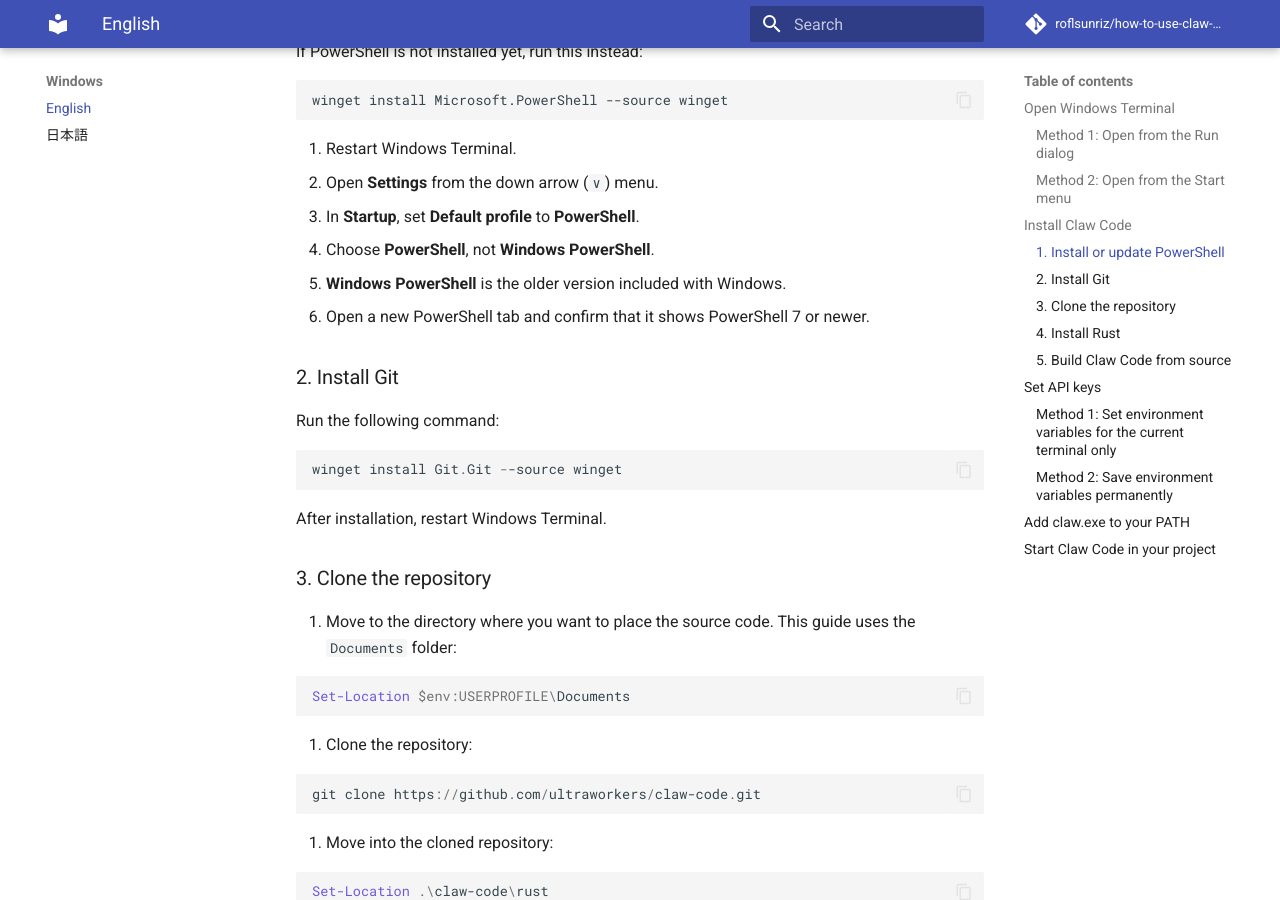
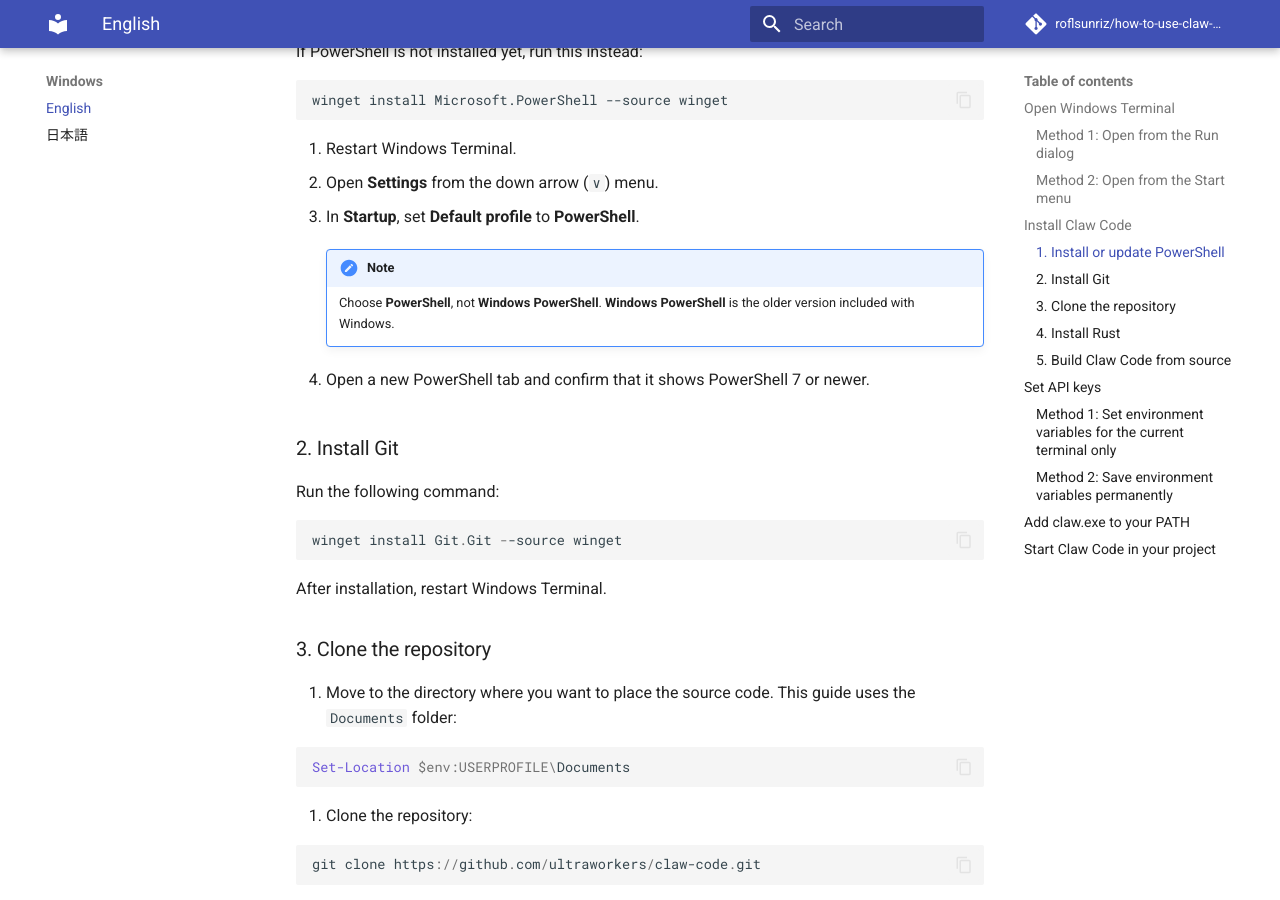
Before and after one commit to roflsunriz/how-to-use-claw-code, an MkDocs documentation site: the page built from docs/USAGE-en-US-win.md, in a window 1280 px wide and 900 px high, scrolled down 1092 px. Built offline with MkDocs 1.6.1 and Material for MkDocs 9.7.7, drawn with Linux system fonts in a browser that asks for light colours; comment, search, counter and statistics services are not loaded.

```diff
--- a/docs/USAGE-en-US-win.md
+++ b/docs/USAGE-en-US-win.md
@@ -67,8 +67,11 @@ You can use any of the following methods.
 3. Restart Windows Terminal.
 4. Open **Settings** from the down arrow (`∨`) menu.
 5. In **Startup**, set **Default profile** to **PowerShell**.
-   - Choose **PowerShell**, not **Windows PowerShell**.
-   - **Windows PowerShell** is the older version included with Windows.
+
+    !!! note
+        Choose **PowerShell**, not **Windows PowerShell**.
+        **Windows PowerShell** is the older version included with Windows.
+
 6. Open a new PowerShell tab and confirm that it shows PowerShell 7 or newer.
 
 ### 2. Install Git
```
Also changed, not shown: docs/USAGE-ja-JP-win.md (+5 -2 lines).
